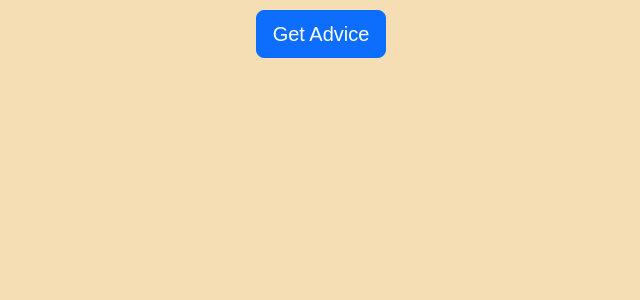
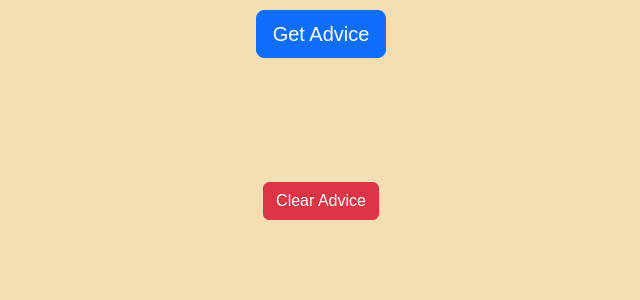
Before and after one commit to dakota-whitney/advice-giver, a React (Create React App) app: page / in a window 1280 px wide. Shown: the top 300 px of the page, without its empty margins (319-959 px from the left). Built offline with nearby package versions, Linux system fonts and the light colour scheme.

Commit message:
Add localstorage

```diff
--- a/src/Advice.js
+++ b/src/Advice.js
@@ -1,11 +1,11 @@
 import { useContext } from "react";
-import { Display } from "./Display";
+import { AdviceDisplay, SlipDisplay } from "./Display";
 import { AdviceSlips } from "./Provider";
 
 export const Advice = () => {
   const { advice, setAdvice, setSlips } = useContext(AdviceSlips);
 
-  const handleGetAdvice = async ({ target }) => {
+  const handleGetAdvice = async () => {
     const adviceRes = await fetch("https://api.adviceslip.com/advice");
     const { slip } = await adviceRes.json();
     setAdvice(slip.advice);
@@ -13,10 +13,25 @@ export const Advice = () => {
 
   const handleSetSlips = () =>
     setSlips((prevSlips) => {
-      return prevSlips.includes(advice) ? prevSlips : [...prevSlips, advice];
+      const slips = prevSlips.includes(advice) ? prevSlips : [...prevSlips, advice];
+      localStorage.setItem("slips", JSON.stringify(slips))
+      return slips;
     });
 
   return (
-    <Display slip={advice} advice={handleGetAdvice} slips={handleSetSlips} />
+    <AdviceDisplay slip={advice} advice={handleGetAdvice} slips={handleSetSlips} />
   );
 };
+
+export const Slips = () => {
+  const { slips, setSlips } = useContext(AdviceSlips);
+
+  const handleClearSlips = () => {
+    localStorage.clear();
+    setSlips([]);
+  };
+
+  return (
+    <SlipDisplay slips={slips} clear={handleClearSlips} />
+  );
+};
--- a/src/App.js
+++ b/src/App.js
@@ -1,7 +1,6 @@
 import "./styles.css";
 import { AdviceProvider } from "./Provider";
-import { Advice } from "./Advice";
-import { Slips } from "./Display";
+import { Advice, Slips } from "./Advice";
 
 export default function App() {
   return (
--- a/src/Display.js
+++ b/src/Display.js
@@ -1,7 +1,7 @@
 import { useContext } from "react";
 import { AdviceSlips } from "./Provider";
 
-export const Display = (props) => {
+export const AdviceDisplay = (props) => {
   return (
     <div>
       <button
@@ -44,16 +44,17 @@ export const Display = (props) => {
   );
 };
 
-export const Slips = () => {
-  const { slips } = useContext(AdviceSlips);
-
+export const SlipDisplay = (props) => {
   return (
+    <div>
       <ul className="list-group">
-      {slips.map((slip, i) => (
+        {props.slips.map((slip, i) => (
           <li className="list-group-item" key="{i}">
             {slip}
           </li>
         ))}
       </ul>
+      <button className="btn btn-danger" onClick={props.clear}>Clear Advice</button>
+    </div>
   );
 };
--- a/src/Provider.js
+++ b/src/Provider.js
@@ -3,8 +3,11 @@ import { createContext, useState } from "react";
 export const AdviceSlips = createContext();
 
 export const AdviceProvider = ({ children }) => {
+  let savedSlips = localStorage.getItem("slips");
+  savedSlips = savedSlips ? JSON.parse(savedSlips) : [];
+
   const [advice, setAdvice] = useState("");
-  const [slips, setSlips] = useState([]);
+  const [slips, setSlips] = useState(savedSlips);
 
   return (
     <AdviceSlips.Provider value={{ advice, setAdvice, slips, setSlips }}>
--- a/src/styles.css
+++ b/src/styles.css
@@ -13,6 +13,6 @@ body {
 }
 
 ul {
-  margin-top: 10%;
+  margin: 10% 0 10px 0;
   font-size: 20px;
 }
```
Lines whose indentation alone changed are shown as unchanged.
